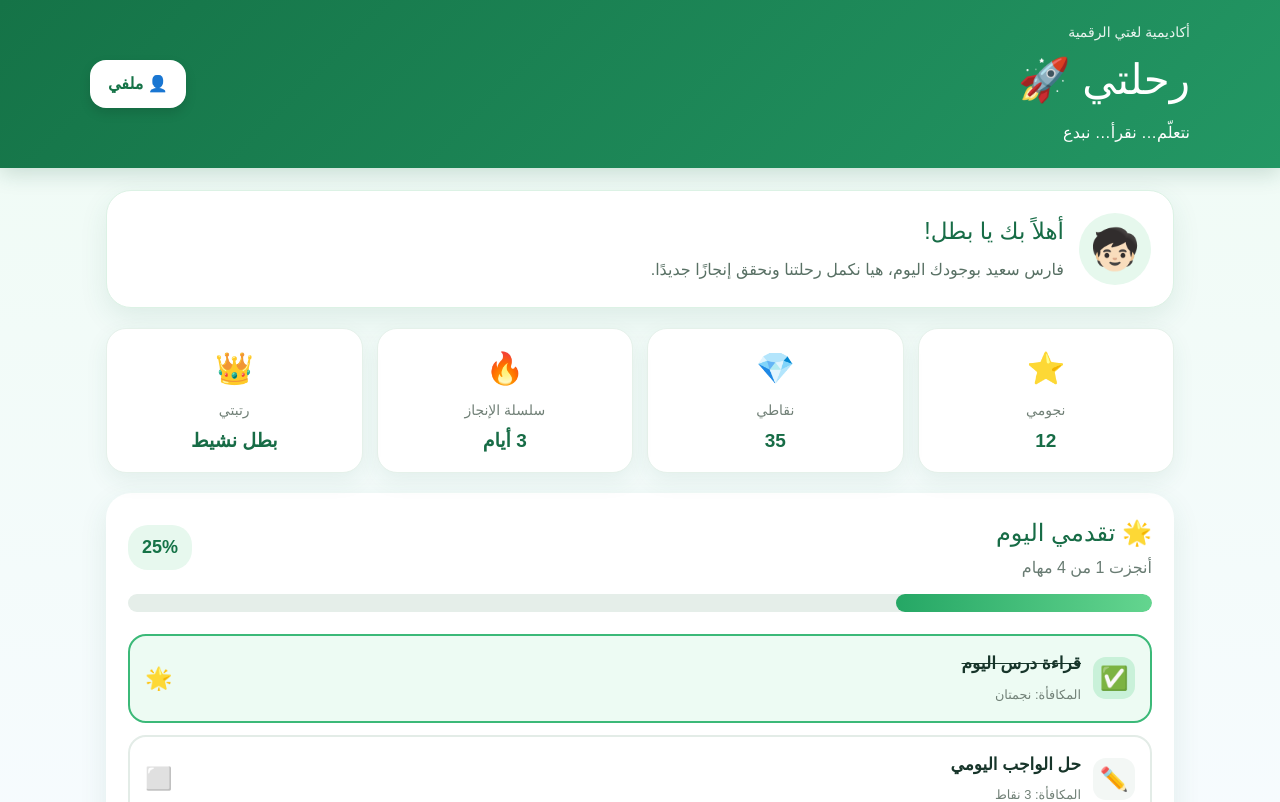
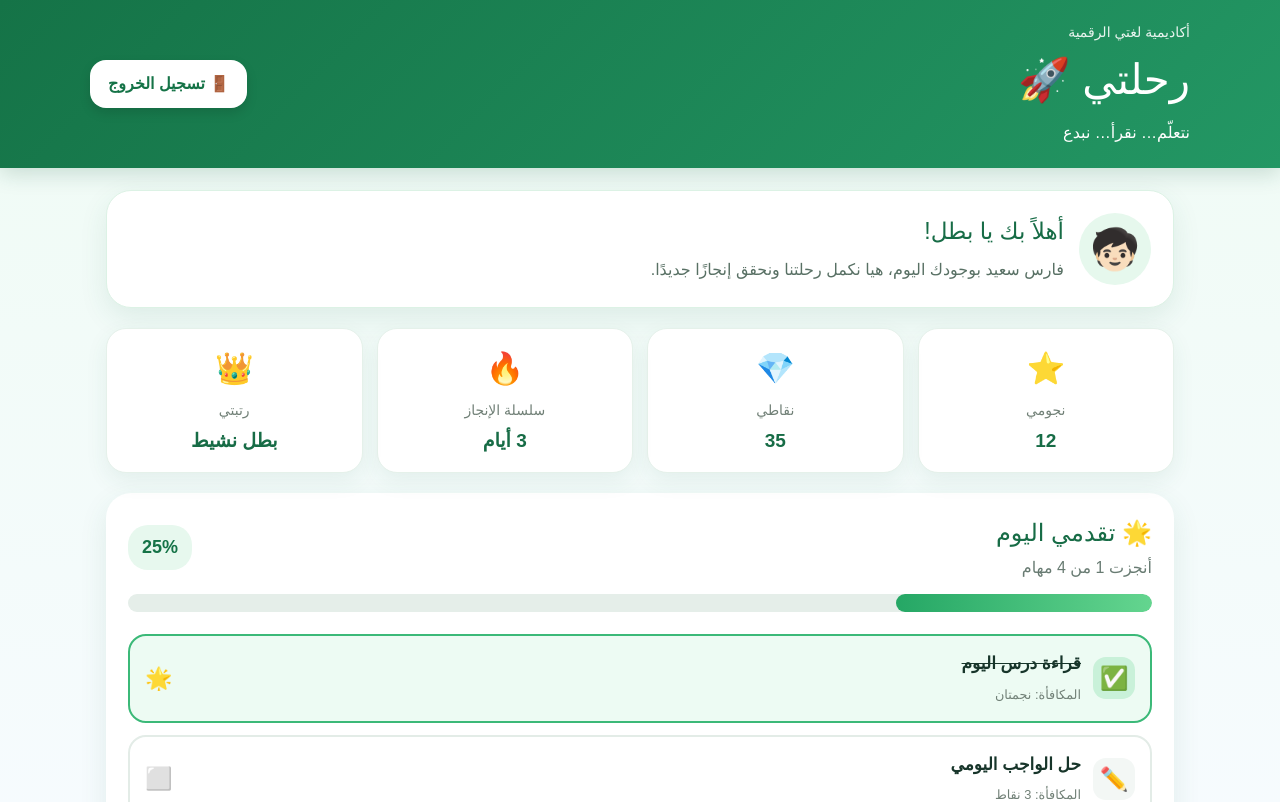
Before and after one commit to a31164949-blip/lughati-academy, a Next.js app in the folder lughati-next/: page /journey in a window 1280 px wide. Shown: the top 802 px of the page. Built offline with nearby package versions, Linux system fonts and the light colour scheme.

Commit message:
تحويل زر ملفي إلى تسجيل خروج

```diff
--- a/lughati-next/app/journey/page.tsx
+++ b/lughati-next/app/journey/page.tsx
@@ -167,7 +167,7 @@ export default function JourneyPage() {
               boxShadow: "0 5px 12px rgba(0,0,0,0.12)",
             }}
           >
-            👤 ملفي
+             🚪 تسجيل الخروج
           </Link>
         </div>
       </header>
```
